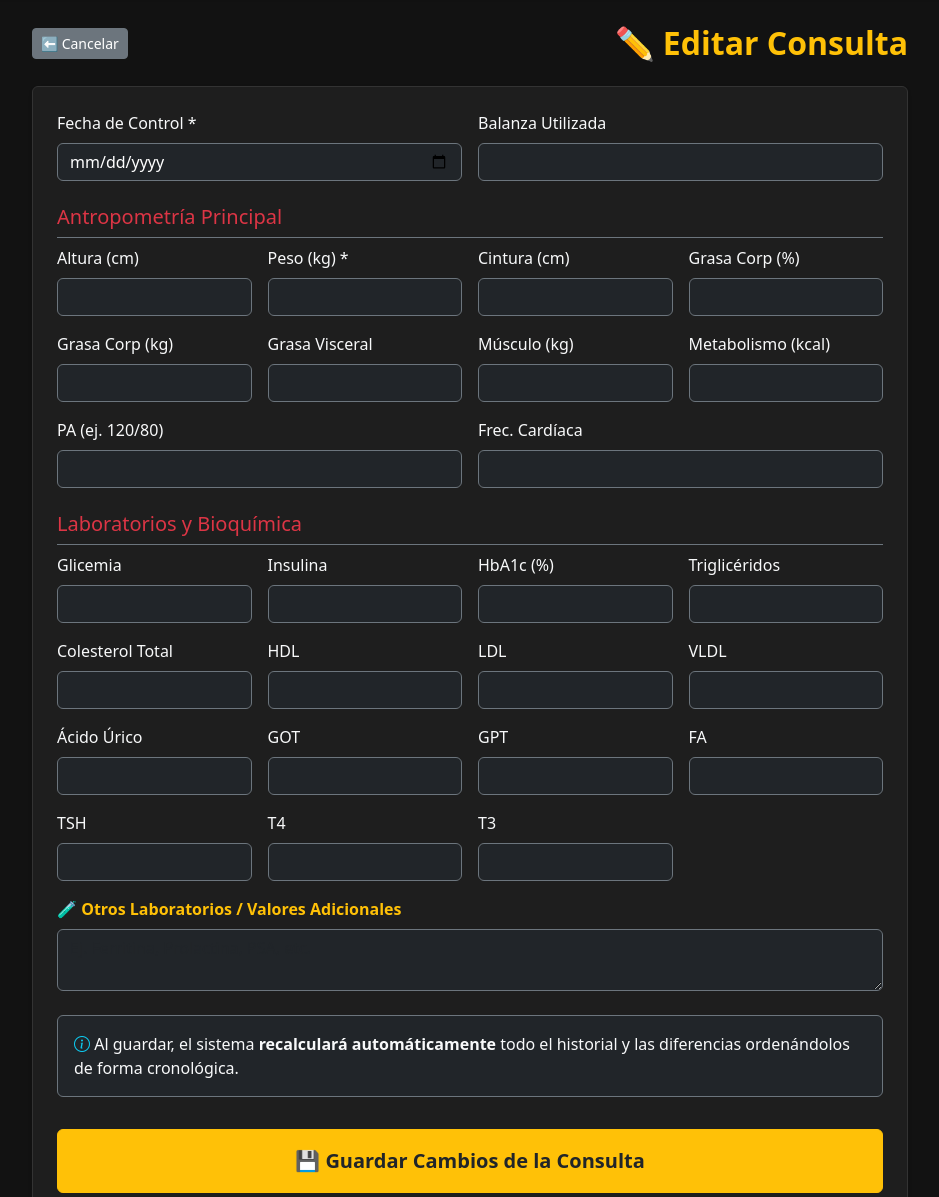
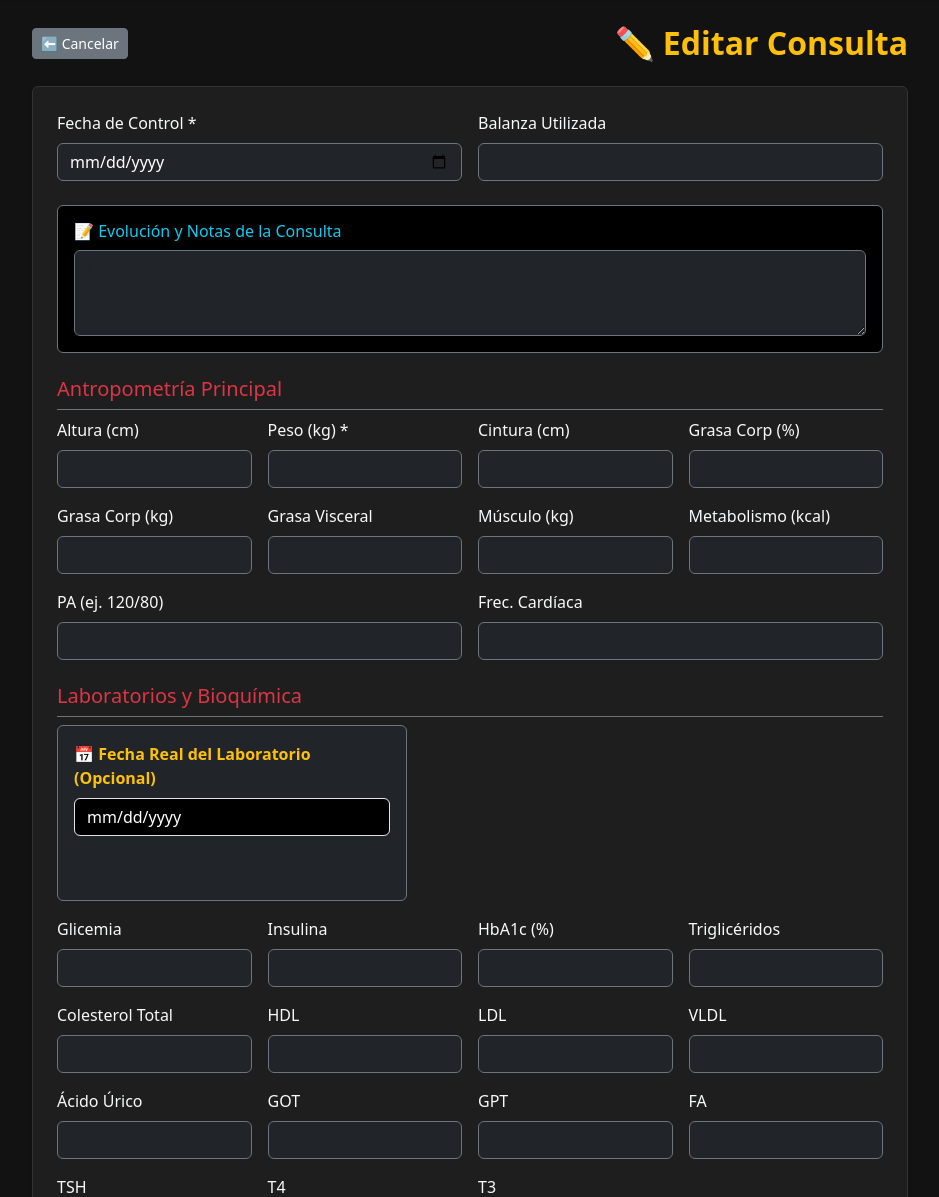
Before and after one commit to patriciafranco-web/metabolysisdem, a Flask app: template templates/edit_record.html in a window 1280 px wide. Shown: the part 67-1264 px from the top of the page, without its empty margins (170-1109 px from the left). Run offline with Flask 3, Linux system fonts and the light colour scheme; the template is opened without the code that fills it, so the values that code supplies are empty.

Commit message:
Update edit_record.html

```diff
--- a/templates/edit_record.html
+++ b/templates/edit_record.html
@@ -18,6 +18,12 @@
                     <label class="form-label text-light">Balanza Utilizada</label>
                     <input type="text" class="form-control bg-dark text-white border-secondary" name="marca_balanza" value="{{ record.marca_balanza or '' }}">
                 </div>
+            </div>
+
+            <!-- CAMPO DE EVOLUCIÓN Y NOTAS DE LA CONSULTA -->
+            <div class="card bg-black border-secondary p-3 mb-4">
+                <h6 class="text-info mb-2">📝 Evolución y Notas de la Consulta</h6>
+                <textarea class="form-control bg-dark text-white border-secondary" name="notes" rows="3" placeholder="Escriba aquí la evolución clínica, síntomas, mejorías o dificultades...-">{{ record.notes or '' }}</textarea>
             </div>
 
             <h5 class="text-danger border-bottom border-secondary pb-2">Antropometría Principal</h5>
@@ -65,6 +71,14 @@
             </div>
 
             <h5 class="text-danger border-bottom border-secondary pb-2 mt-4">Laboratorios y Bioquímica</h5>
+
+            <!-- FECHA INDEPENDIENTE DE LABORATORIOS -->
+            <div class="mb-3 p-3 bg-dark border border-secondary rounded" style="max-width: 350px;">
+                <label class="form-label text-warning fw-bold">📅 Fecha Real del Laboratorio (Opcional)</label>
+                <input type="date" class="form-control bg-black text-white" name="lab_date" value="{{ record.lab_date or '' }}">
+                <small class="text-muted">Si el análisis es de una fecha anterior (ej. agosto), indíquelo aquí.</small>
+            </div>
+
             <div class="row g-3 mb-4">
                 <div class="col-md-3">
                     <label class="form-label text-light">Glicemia</label>
@@ -127,7 +141,6 @@
                     <input type="number" step="0.01" class="form-control bg-dark text-white border-secondary" name="t3" value="{{ record.t3 or '' }}">
                 </div>
 
-                <!-- NUEVO CAMPO: OTROS LABORATORIOS EN EDICIÓN -->
                 <div class="col-md-12 mt-3">
                     <label class="form-label text-warning fw-bold">🧪 Otros Laboratorios / Valores Adicionales</label>
                     <textarea class="form-control bg-dark text-white border-secondary" name="otros_laboratorios" rows="2" placeholder="Ej. Ferritina, Prolactina, PSA, etc.">{{ record.otros_laboratorios or '' }}</textarea>
```
